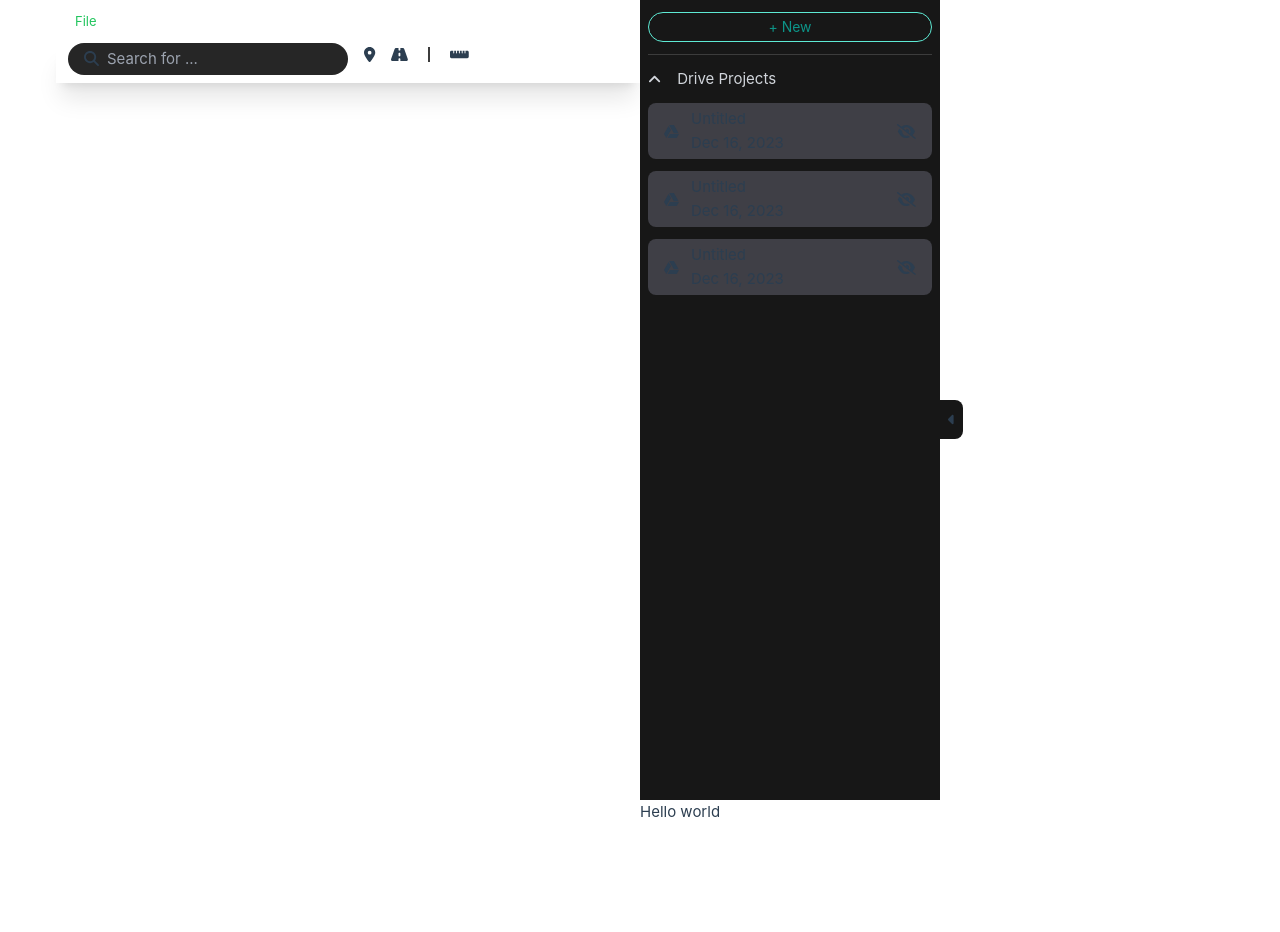
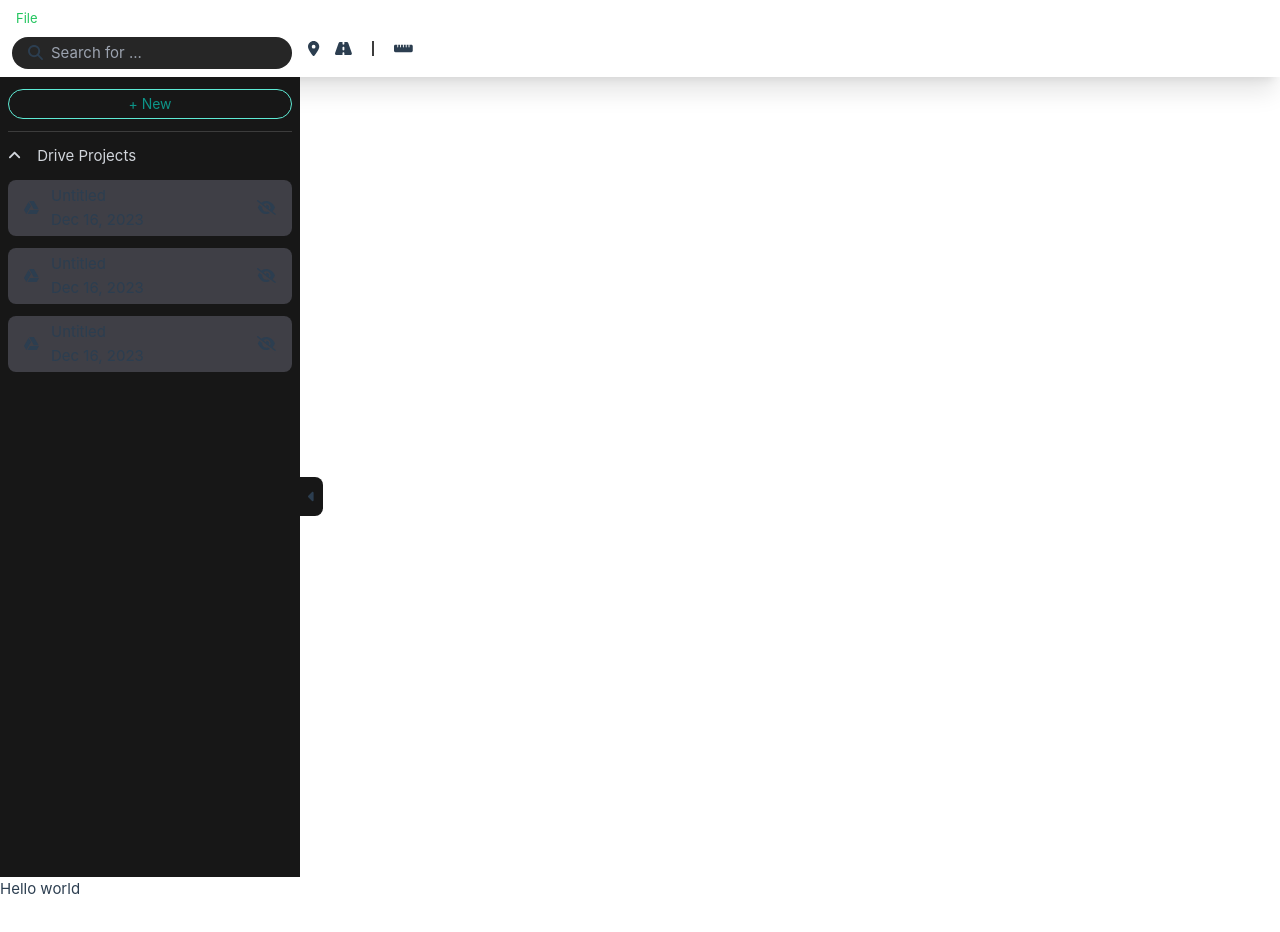
Before and after one commit to ruhulrahman/map-project, a Vue app: page / in a window 1280 px wide. Shown: the top 932 px of the page. Built offline with nearby package versions, Linux system fonts and the light colour scheme.

Commit message:
css added in main.css

```diff
--- a/src/assets/base.css
+++ b/src/assets/base.css
@@ -4,7 +4,7 @@
   --vt-c-white-soft: #f8f8f8;
   --vt-c-white-mute: #f2f2f2;
 
-  --vt-c-black: #181818;
+  --vt-c-black: #201f1f;
   --vt-c-black-soft: #222222;
   --vt-c-black-mute: #282828;
 
--- a/src/assets/main.css
+++ b/src/assets/main.css
@@ -1,35 +1 @@
 @import './base.css';
-
-#app {
-  max-width: 1280px;
-  margin: 0 auto;
-  padding: 2rem;
-  font-weight: normal;
-}
-
-a,
-.green {
-  text-decoration: none;
-  color: hsla(160, 100%, 37%, 1);
-  transition: 0.4s;
-  padding: 3px;
-}
-
-@media (hover: hover) {
-  a:hover {
-    background-color: hsla(160, 100%, 37%, 0.2);
-  }
-}
-
-@media (min-width: 1024px) {
-  body {
-    display: flex;
-    place-items: center;
-  }
-
-  #app {
-    display: grid;
-    grid-template-columns: 1fr 1fr;
-    padding: 0 2rem;
-  }
-}
```
